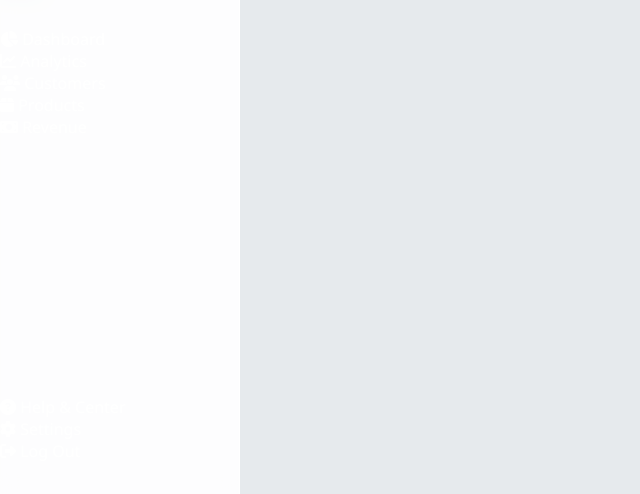
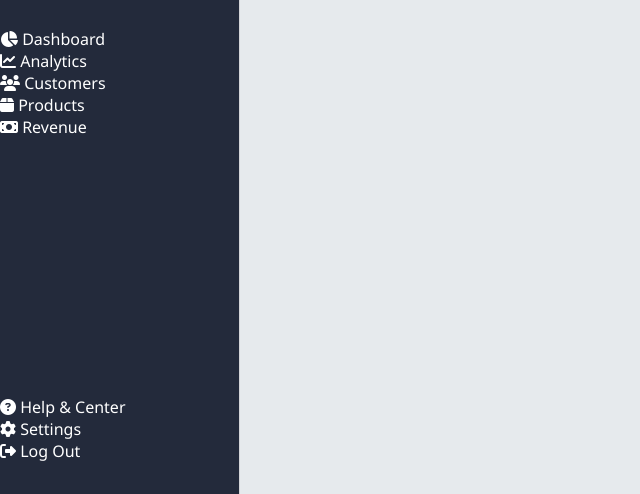
Before and after one commit to Alishba903/project, a plain HTML site: page index.html in a window 1280 px wide. Shown: the part 306-800 px from the top of the page, without its empty margins (0-640 px from the left). Drawn offline with Linux system fonts and the light colour scheme.

Commit message:
refactor: clean up CSS formatting

```diff
--- a/index.html
+++ b/index.html
@@ -11,8 +11,6 @@
     />
   </head>
   <body>
-    <div class="dashboard">
-
       <nav class="nav-rail">
         <!-- Logo Section -->
         <div class="logo">
@@ -86,7 +84,6 @@
           <p>Your own financial assistent here!</p>
         </div>
       </main>
-    </div>
 
     <script src="script.js"></script>
   </body>
--- a/style.css
+++ b/style.css
@@ -1,13 +1,13 @@
-*{
+* {
   margin: 0;
   padding: 0;
   box-sizing: border-box;
-    font-family: 'Segoe UI', system-ui, sans-serif;
+  font-family: "Segoe UI", system-ui, sans-serif;
 }
 
 :root {
-  --primary-color: #232A3B; /*Ebony Clay*/
-  --secondary-color: #E6EAED; /*Athens Gray*/
+  --primary-color: #232a3b; /*Ebony Clay*/
+  --secondary-color: #e6eaed; /*Athens Gray*/
   --carbon: #1a1a1a;
   --graphite: #2d2d2d;
   --steel: #404040;
@@ -17,9 +17,9 @@
   --electric-blue: #0066ff;
   --cyber-teal: #00d4aa;
   --warning: #ff6b35;
-  --shadow-sm: 0 2px 8px rgba(0,0,0,0.08);
-  --glass: rgba(255,255,255,0.9);
-  --font-main: 'Poppins', sans-serif;
+  --shadow-sm: 0 2px 8px rgba(0, 0, 0, 0.08);
+  --glass: rgba(255, 255, 255, 0.9);
+  --font-main: "Poppins", sans-serif;
 }
 
 /* #333; */
@@ -28,8 +28,8 @@ body {
   background: var(--secondary-color);
   color: var(--carbon);
   min-height: 100vh;
-    /* display: flex;
-    flex-direction: row; */
+  display: flex;
+  flex-direction: row;
 }
 
 a {
@@ -41,17 +41,10 @@ ul {
   list-style: none;
 }
 
-.dashboard {
-    display: grid;
-    grid-template-columns: 80px 1fr;
-    min-height: 100vh;
-}
-
-.nav-rail{
-    grid-row: 1/-1;
-    background-color: var(--glass);
+.nav-rail {
+  background-color: var(--primary-color);
   backdrop-filter: blur(10px);
-    border-right: 1px solid rgba(255,255,255,0.8);
+  border-right: 1px solid rgba(255, 255, 255, 0.8);
   display: flex;
   flex-direction: column;
   justify-content: space-between;
```
Lines whose indentation alone changed are shown as unchanged.
